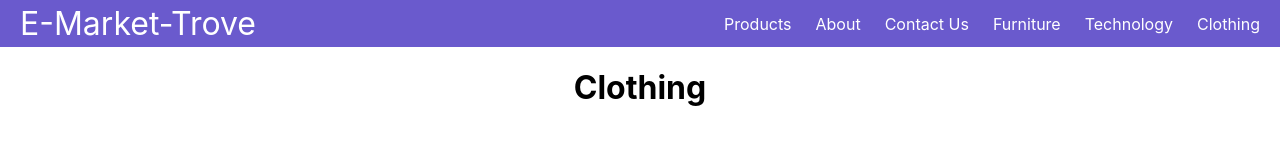
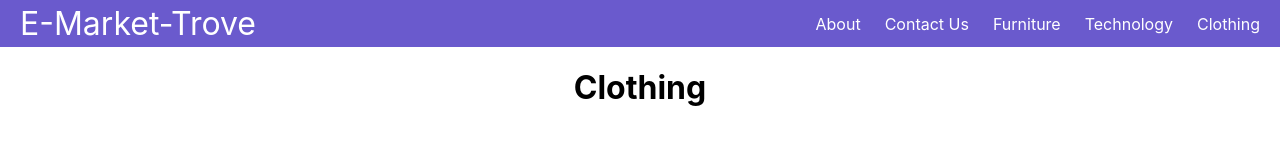
Before and after one commit to agrnerd17/E-Market-Trove, a React (Create React App) app in the folder e-market-trove/: page /clothing in a window 1280 px wide. Shown: the top 160 px of the page. Built offline with nearby package versions, Linux system fonts and the light colour scheme.

Commit message:
removed products page

```diff
--- a/e-market-trove/src/App.js
+++ b/e-market-trove/src/App.js
@@ -1,7 +1,6 @@
 import './App.css'; // Import in style settings
 import React from 'react'; // Import react for front end
 import Navbar from "./navbar"
-import Product from "./pages/products"
 import Home from "./pages/home"
 import About from "./pages/about"
 import Contact from './pages/contact';
@@ -20,7 +19,6 @@ function App() {
       <div className="container">
         <Routes>
           <Route path="/" element={<Home />} />
-          <Route path="/products" element={<Product />} />
           <Route path="/about" element={<About />} />
           <Route path="/contact" element={<Contact />} />
           <Route path="/clothing" element={<Clothing />} />
--- a/e-market-trove/src/navbar.js
+++ b/e-market-trove/src/navbar.js
@@ -7,7 +7,6 @@ export default function Navbar() {
         E-Market-Trove
       </Link>
       <ul>
-        <CustomLink to="/products">Products</CustomLink>
         <CustomLink to="/about">About</CustomLink>
         <CustomLink to="/contact">Contact Us</CustomLink>
         <CustomLink to="/furniture">Furniture</CustomLink>
--- a/e-market-trove/src/pages/products.js
+++ /dev/null
@@ -1,5 +0,0 @@
-export default function Products() {
-    return <h1>Products</h1>
-}
-
-// main function
```
